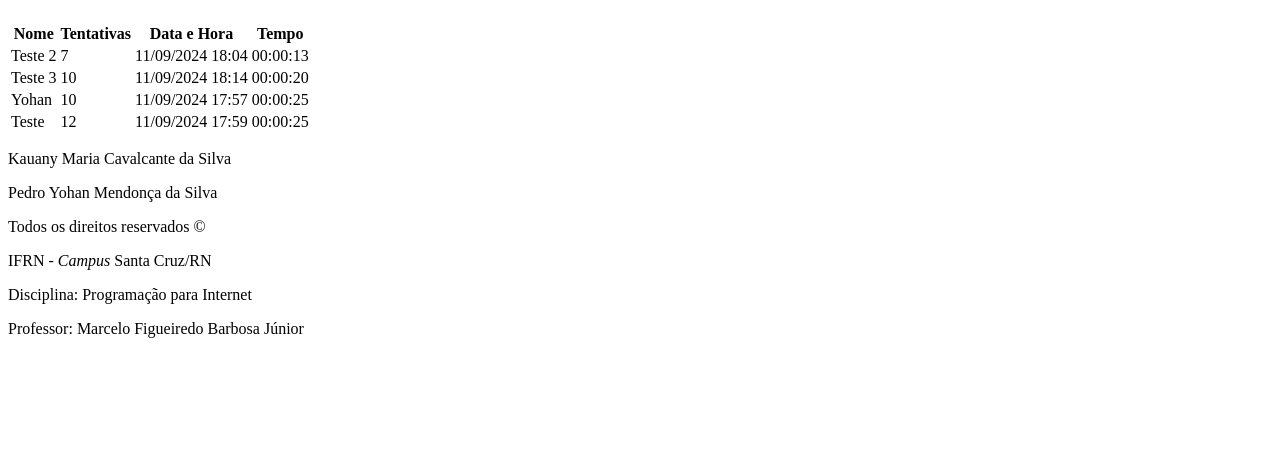
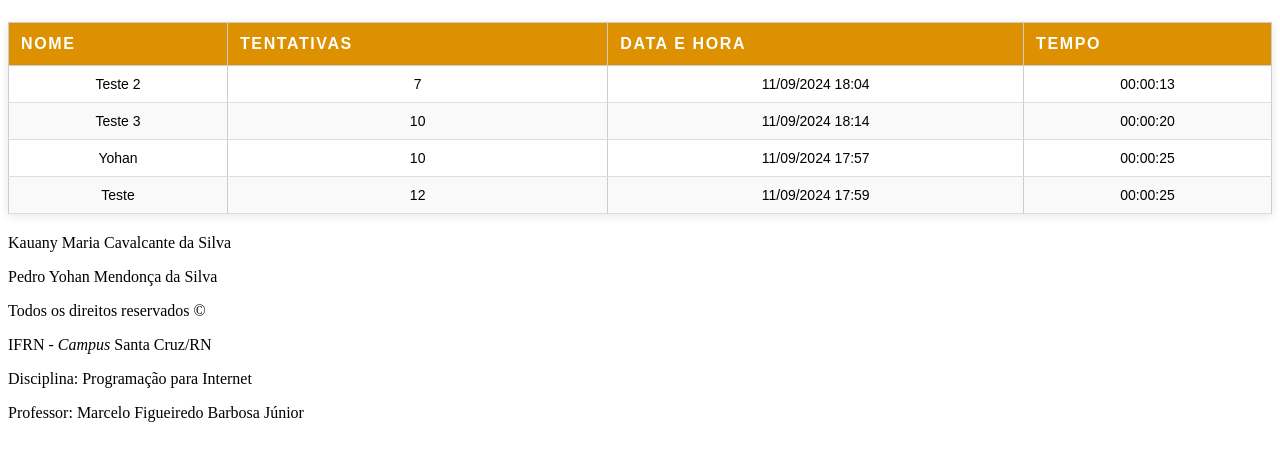
Before and after one commit to yohanDev6/Memory-game, a Django app: page /laderboards/ in a window 1280 px wide. Shown: the part 58-519 px from the top of the page. Run offline with Django 5.2, Linux system fonts and the light colour scheme; data comes from the database, SQL or seed files in the repository; both versions use the stored data as it was after the commit.

Commit message:
Estilização

```diff
--- a/memorygame/static/css/lbstyle.css
+++ b/memorygame/static/css/lbstyle.css
@@ -0,0 +1,54 @@
+/* Estilos para a tabela */
+table {
+    width: 100%;
+    border-collapse: collapse;
+    font-family: Arial, sans-serif;
+    margin: 20px 0;
+    box-shadow: 0 2px 10px rgba(0, 0, 0, 0.1);
+}
+
+/* Estilo das células do cabeçalho */
+thead th {
+    background-color: rgb(221, 144, 0); /* Cor principal da tabela */
+    color: white;
+    text-align: left;
+    padding: 12px;
+    font-size: 16px;
+    text-transform: uppercase;
+    letter-spacing: 0.1em;
+}
+
+/* Estilo das células do corpo da tabela */
+tbody td {
+    padding: 10px;
+    border-bottom: 1px solid #ddd;
+    font-size: 14px;
+}
+
+/* Zebra striping para as linhas da tabela */
+tbody tr:nth-child(even) {
+    background-color: #f9f9f9;
+}
+
+/* Estilo ao passar o mouse sobre a linha */
+tbody tr:hover {
+    background-color: #f1f1f1;
+    cursor: pointer;
+}
+
+/* Estilo quando não houver partidas */
+tbody td[colspan="4"] {
+    text-align: center;
+    padding: 20px;
+    color: #666;
+    font-style: italic;
+}
+
+/* Estilos adicionais */
+table, th, td {
+    border: 1px solid #ccc;
+}
+
+th, td {
+    text-align: center;
+}
--- a/memorygame/templates/index.html
+++ b/memorygame/templates/index.html
@@ -10,7 +10,7 @@
     <script src="{% static '/js/jquery-3.7.1.js' %}"></script>
     <script defer src="{% static '/js/init.js' %}"></script>
 </head>
-<body>
+<body class="flex">
     <header>
         <h1>
             Jogo da Memória de Naruto
@@ -24,7 +24,7 @@
         <div id="board"></div>
 
         <!-- Formulário que será exibido ao fim do jogo -->
-        <div id="end-game-form" style="display: none;">
+        <div id="end-game-form" class="flex" style="display: none;">
             <h2>Parabéns! Você completou o jogo.</h2>
             <form id="save-game-form">
                 <label for="player-name">Nome:</label>
@@ -37,7 +37,6 @@
         </div>
     </main>
     <footer class="flex">
-        <div class="row">
         <div class="col">
             <p>Kauany Maria Cavalcante da Silva</p>
             <p>Pedro Yohan Mendonça da Silva</p>
@@ -50,7 +49,6 @@
             <p>Disciplina: Programação para Internet</p>
             <p>Professor: Marcelo Figueiredo Barbosa Júnior</p>
         </div>
-        </div>
     </footer>
 </body>
 </html>
--- a/memorygame/templates/laderboards.html
+++ b/memorygame/templates/laderboards.html
@@ -38,8 +38,7 @@
             </tbody>
         </table>
     </main>
-    <footer>
-        <div class="row">
+    <footer class="flex">
         <div class="col">
             <p>Kauany Maria Cavalcante da Silva</p>
             <p>Pedro Yohan Mendonça da Silva</p>
@@ -52,7 +51,6 @@
             <p>Disciplina: Programação para Internet</p>
             <p>Professor: Marcelo Figueiredo Barbosa Júnior</p>
         </div>
-        </div>
     </footer>
 </body>
 </html>
```
Also changed, not shown: memorygame/static/css/style.css (+21 -6 lines), db.sqlite3, memorygame/static/js/lb.js (deleted), 3 other files. Lines whose indentation alone changed are shown as unchanged.
